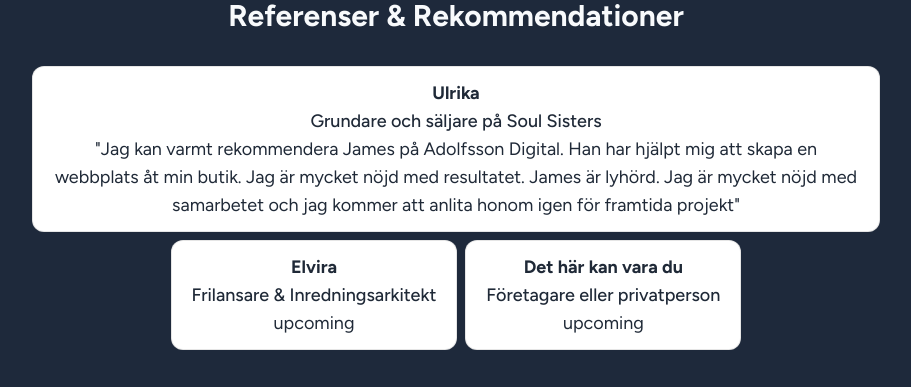
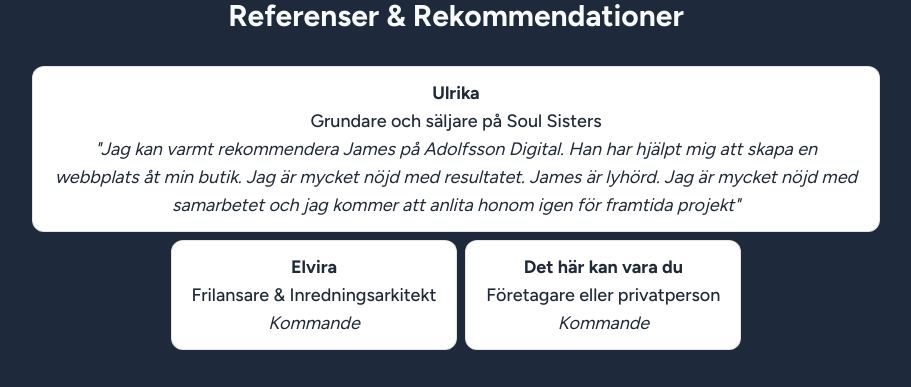
Before and after one commit to adolfssonjames/adolfssondev-app, a Next.js app: page / in a window 1280 px wide. Shown: the part 2660-3047 px from the top of the page, without its empty margins (184-1095 px from the left). Built offline with nearby package versions, Linux system fonts and the light colour scheme; no server answers.

Commit message:
italic text on testimonial sayings

```diff
--- a/lib/data.ts
+++ b/lib/data.ts
@@ -126,12 +126,12 @@ export const skillsData = [
   {
     name: "Elvira",
     role: "Frilansare & Inredningsarkitekt",
-    testimonial: "  upcoming",
+    testimonial: "Kommande",
   },
   {
     name: "Det här kan vara du",
     role: "Företagare eller privatperson",
-    testimonial: "  upcoming",
+    testimonial: "  Kommande",
   },
 ] as const;
 
--- a/src/components/testimonials.tsx
+++ b/src/components/testimonials.tsx
@@ -38,7 +38,7 @@ export default function Testimonials() {
             >
               <p className="font-bold">{testimonial.name}</p>
               <p className="font-medium">{testimonial.role}</p>
-              <p>{testimonial.testimonial}</p>
+              <p className="italic">{testimonial.testimonial}</p>
             </motion.li>
           ))}
         </ul>
```
